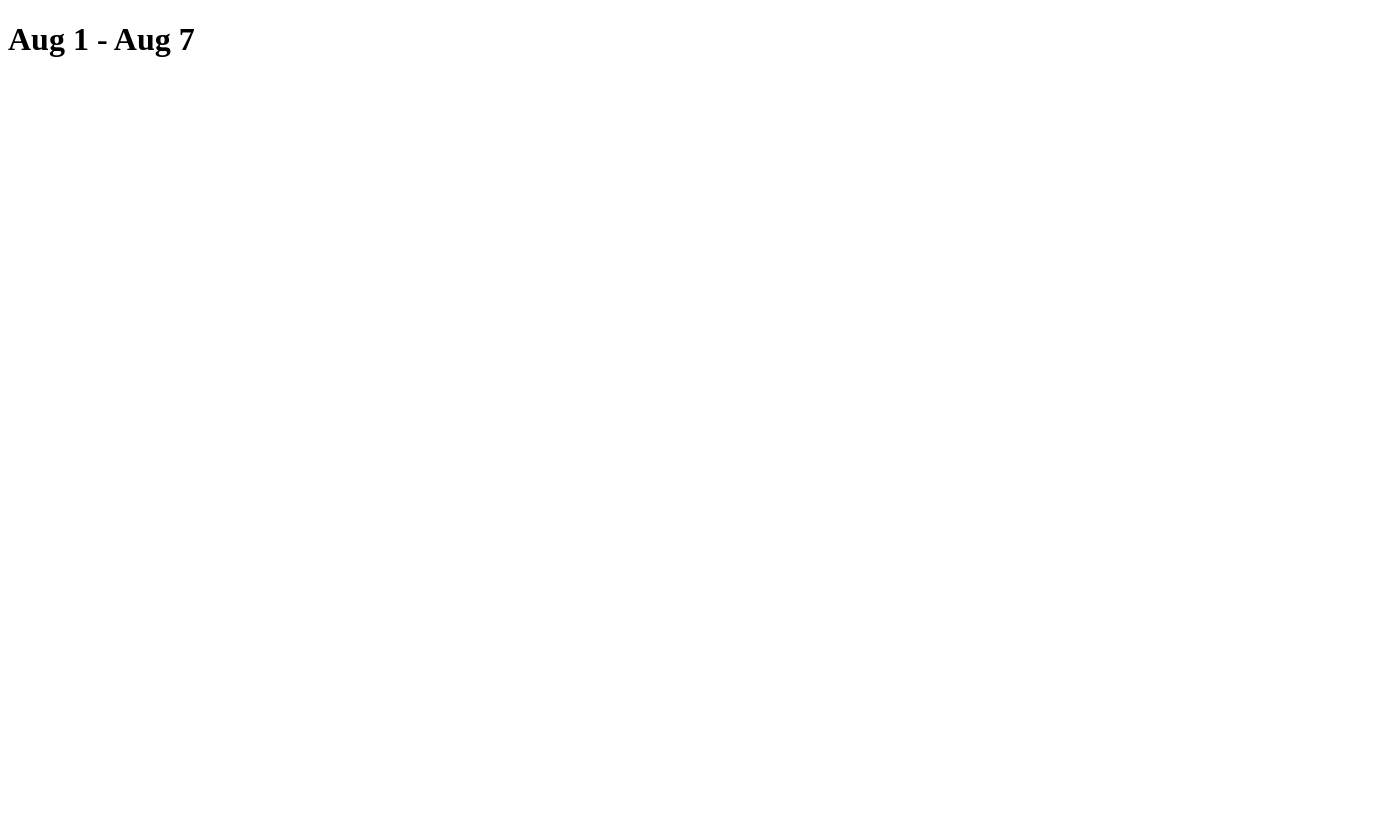
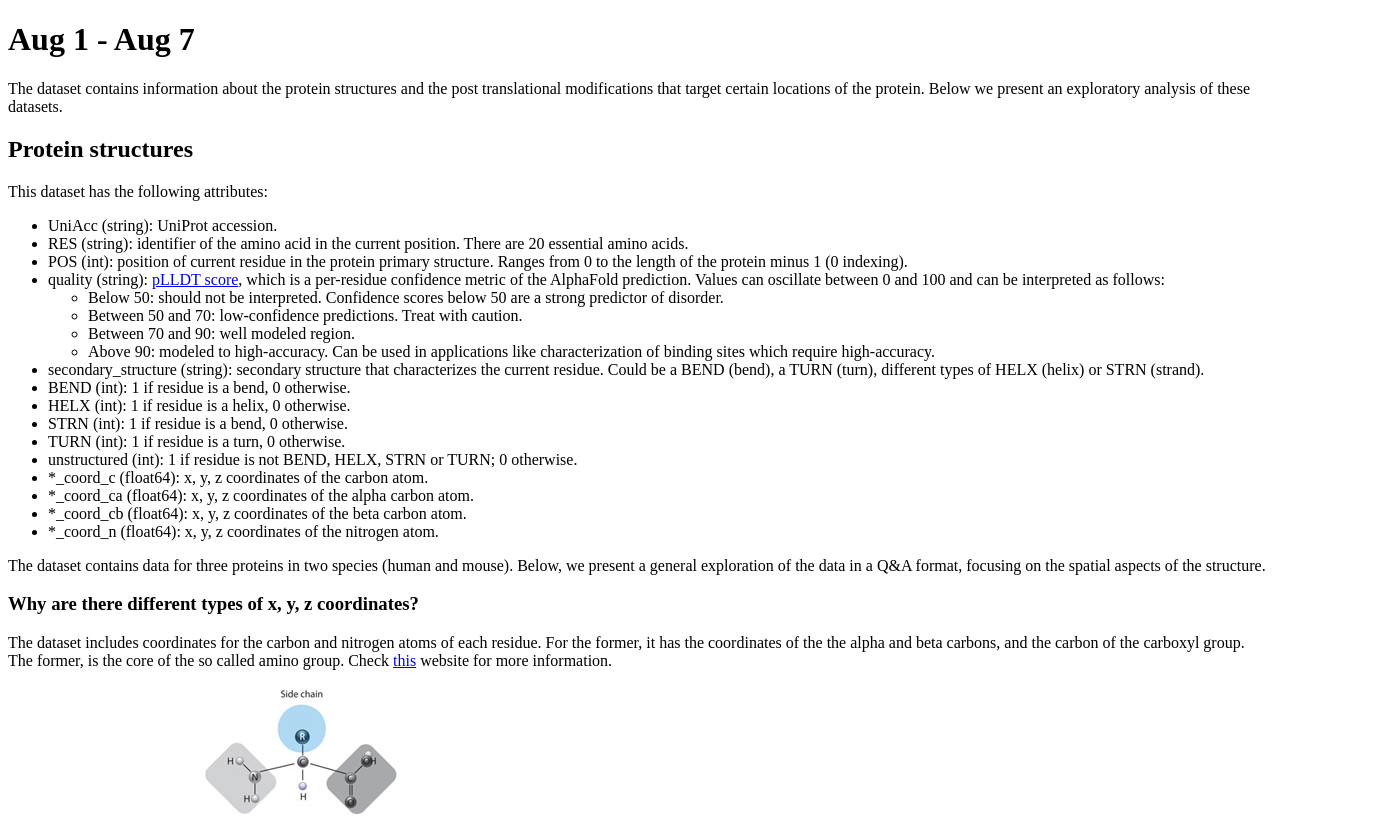
Before and after one commit to chadepl/biomedvis-ieee-2022, a website: page static/diary/d_aug1_aug7/index.html in a window 1280 px wide. Shown: the top 816 px of the page, 1384 px wide, since content can reach past the window. Drawn offline with Linux system fonts and the light colour scheme.

Commit message:
Updated files

```diff
--- a/static/diary/d_aug1_aug7/index.html
+++ b/static/diary/d_aug1_aug7/index.html
@@ -8,6 +8,63 @@
 </head>
 <body>
     <h1>Aug 1 - Aug 7</h1>
+    The dataset contains information about the protein structures and the post translational modifications that target certain locations of the protein. Below we present an exploratory analysis of these datasets.
 
+    <h2>Protein structures</h2>
+    <p>
+        This dataset has the following attributes:
+        <ul>
+            <li>UniAcc (string): UniProt accession.</li>
+            <li>RES (string): identifier of the amino acid in the current position. There are 20 essential amino acids.</li>
+            <li>POS (int): position of current residue in the protein primary structure. Ranges from 0 to the length of the protein minus 1 (0 indexing).</li>
+            <li>quality (string): <a href="https://alphafold.ebi.ac.uk/faq#faq-5">pLLDT score</a>, which is a per-residue confidence metric of the AlphaFold prediction. Values can oscillate between 0 and 100 and can be interpreted as follows:</li>
+            <ul>
+                <li>Below 50: should not be interpreted. Confidence scores below 50 are a strong predictor of disorder.</li>
+                <li>Between 50 and 70: low-confidence predictions. Treat with caution.</li>
+                <li>Between 70 and 90: well modeled region.</li>
+                <li>Above 90: modeled to high-accuracy. Can be used in applications like characterization of binding sites which require high-accuracy.</li>
+            </ul>
+            <li>secondary_structure (string): secondary structure that characterizes the current residue. Could be a BEND (bend), a TURN (turn), different types of HELX (helix) or STRN (strand).</li>
+            <li>BEND (int): 1 if residue is a bend, 0 otherwise.</li>
+            <li>HELX (int): 1 if residue is a helix, 0 otherwise.</li>
+            <li>STRN (int): 1 if residue is a bend, 0 otherwise.</li>
+            <li>TURN (int): 1 if residue is a turn, 0 otherwise.</li>
+            <li>unstructured (int): 1 if residue is not BEND, HELX, STRN or TURN; 0 otherwise.</li>
+            <li>*_coord_c (float64): x, y, z coordinates of the carbon atom.</li>
+            <li>*_coord_ca (float64): x, y, z coordinates of the alpha carbon atom.</li>
+            <li>*_coord_cb (float64): x, y, z coordinates of the beta carbon atom.</li>
+            <li>*_coord_n (float64): x, y, z coordinates of the nitrogen atom.</li>
+        </ul>
+    </p>
+
+    <p>The dataset contains data for three proteins in two species (human and mouse). Below, we present a general exploration of the data in a Q&A format, focusing on the spatial aspects of the structure.</p>
+
+    <h3>Why are there different types of x, y, z coordinates?</h3>
+
+    <p>The dataset includes coordinates for the carbon and nitrogen atoms of each residue. For the former, it has the coordinates of the the alpha and beta carbons, and the carbon of the carboxyl group. The former, is the core of the so called amino group. Check <a href="https://www.nature.com/scitable/topicpage/protein-structure-14122136/#:~:text=The%20building%20blocks%20of%20proteins,side%20chain%20(see%20below).">this</a> website for more information. </p>
+
+    <img src="assets/img_peptide_bonds_residues.jpg" alt="">
+
+    <p>The locations of different atoms can be used to compute quantities like the <a href="https://en.wikipedia.org/wiki/Dihedral_angle">dihedral angle</a>, which, among other things, could be useful for <a href="https://en.wikipedia.org/wiki/Ramachandran_plot">visualization</a>. Nevertheless, for now we will ignore the extra atomic-level information and instead will use the alpha carbon as the residues representative.</p>
+
+    <h3>Are the structures the same across species?</h3>
+
+    <p>The table below, presents information about available proteins. For each, we computed the number of residues. It can be observed how except from the HNRNPA1 gene, the others match in length across species. </p>
+
+    <img src="assets/table_available_proteins.png" alt="">
+
+    <h3>What do the proteins primary, secondary and tertiary structures look like?</h3>
+
+    <h3>What is the distribution of the distances between adjacent residues?</h3>
+
+    <h3>Which parts of the proteins' structure prediction have higher quality?</h3>
+
+
+    <h2>Post translational modifications</h2>
+
+    <h2>Structures meet modifications</h2>
+
+    <h2>Persona development</h2>
+    Having an understanding of the dataset, we can define the ideal users that will use the proposed visualization tool. This exercise makes it easier to reason about their motivations, goals and needs.
 </body>
 </html>
```
Also changed, not shown: static/diary/d_aug1_aug7/assets/img_peptide_bonds_residues.jpg (added), static/diary/d_aug1_aug7/assets/table_available_proteins.png (added).
